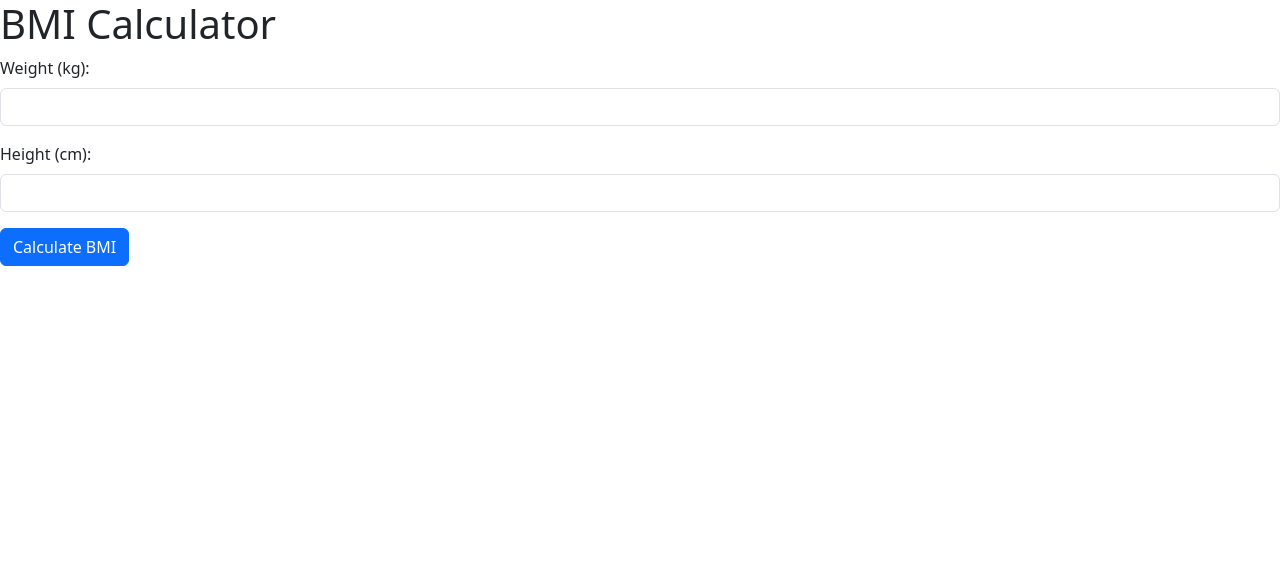
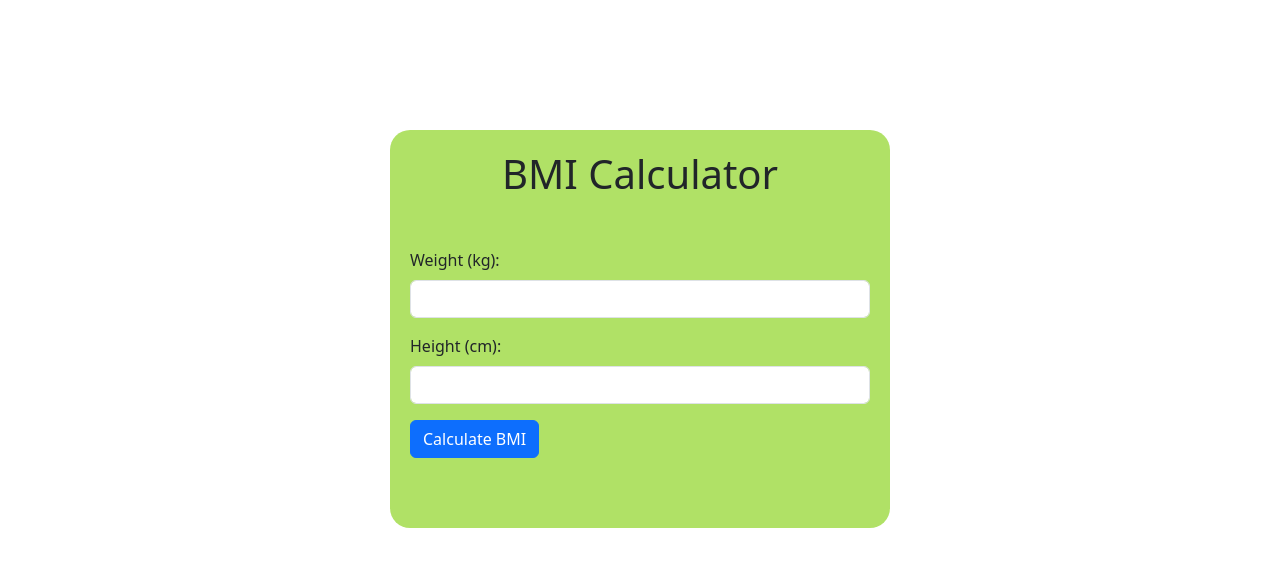
Before and after one commit to Biswajit704497/Heart-Attack-Prediction-Model, a Flask app: page /BMI in a window 1280 px wide. Shown: the top 567 px of the page. Run offline with Flask 3, Linux system fonts and the light colour scheme; parts of the project's set-up code (start-up, migrations or seed data) failed here and were passed over.

Commit message:
BMI update

```diff
--- a/app.py
+++ b/app.py
@@ -32,16 +32,28 @@ def heart_attack():
 @app.route("/BMI", methods=['GET','POST'])
 def BMI():
     bmi = None
+    category=''
     if request.method == 'POST':
         weight = int(request.form.get('weight'))
         height =int(request.form.get('height'))
 
         height_m = height / 100
         bmi = weight /(height_m ** 2)
-        bmi = round(bmi)
+        bmi = round(bmi,2)
         # print(weight, height)
 
-    return render_template('BMI.html', bmi = bmi)
+        if bmi < 18.5:
+             category = "Underweight"
+        elif 18.5 <= bmi < 25:
+            category = "Normal weight"
+        elif 25 <= bmi < 30:
+            category = "Overweight"
+        else:
+            category = "Obese"
+
+
+
+    return render_template('BMI.html', bmi = bmi , category = category)
 
 
 if __name__ == "__main__":
--- /dev/null
+++ b/static/bmi.css
@@ -0,0 +1,27 @@
+*{
+    margin: 0;
+    padding: 0;
+}
+body{
+    margin-top: 130px;
+    display: flex;
+    justify-content: center;
+    align-items: center;
+}
+.contaier{
+    background-color: rgba(146, 214, 44, 0.721);
+    padding: 20px;
+    height: auto;
+    width: 500px;
+    border-radius: 20px;
+}
+.contaier h1{
+    text-align: center;
+}
+.contaier form{
+    margin-top: 50px;
+    margin-bottom: 50px;
+}
+.contaier p{
+    font-size: 1.5rem;
+}
--- a/templates/BMI.html
+++ b/templates/BMI.html
@@ -5,9 +5,10 @@
     <meta name="viewport" content="width=device-width, initial-scale=1">
     <title>Bootstrap demo</title>
     <link href="https://cdn.jsdelivr.net/npm/bootstrap@5.3.8/dist/css/bootstrap.min.css" rel="stylesheet" integrity="sha384-sRIl4kxILFvY47J16cr9ZwB07vP4J8+LH7qKQnuqkuIAvNWLzeN8tE5YBujZqJLB" crossorigin="anonymous">
+    <link rel="stylesheet" href="{{ url_for('static', filename='bmi.css') }}">
   </head>
   <body>
-    <div class="div">
+    <div class="contaier">
         <h1>BMI Calculator</h1>
         <form method="POST" action="/BMI">
             <div class="mb-3">
@@ -23,12 +24,6 @@
         {% if bmi %}
             <h2>Your BMI: {{ bmi }}</h2>
             <p>{{ category }}</p>
-            <ul>
-                <li>Underweight: BMI &lt; 18.5</li>
-                <li>Normal weight: BMI 18.5–24.9</li>
-                <li>Overweight: BMI 25–29.9</li>
-                <li>Obesity: BMI ≥ 30</li>
-            </ul>
         {% endif %}
     </div>
     <script src="https://cdn.jsdelivr.net/npm/bootstrap@5.3.8/dist/js/bootstrap.bundle.min.js" integrity="sha384-FKyoEForCGlyvwx9Hj09JcYn3nv7wiPVlz7YYwJrWVcXK/BmnVDxM+D2scQbITxI" crossorigin="anonymous"></script>
```
